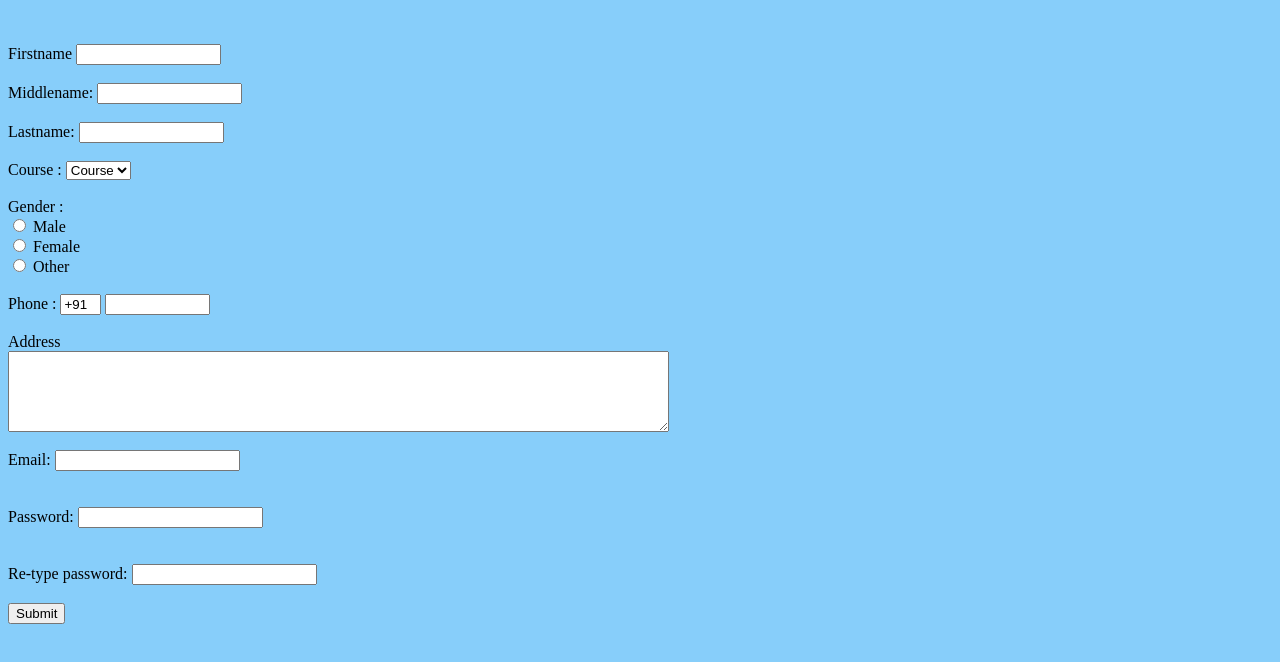
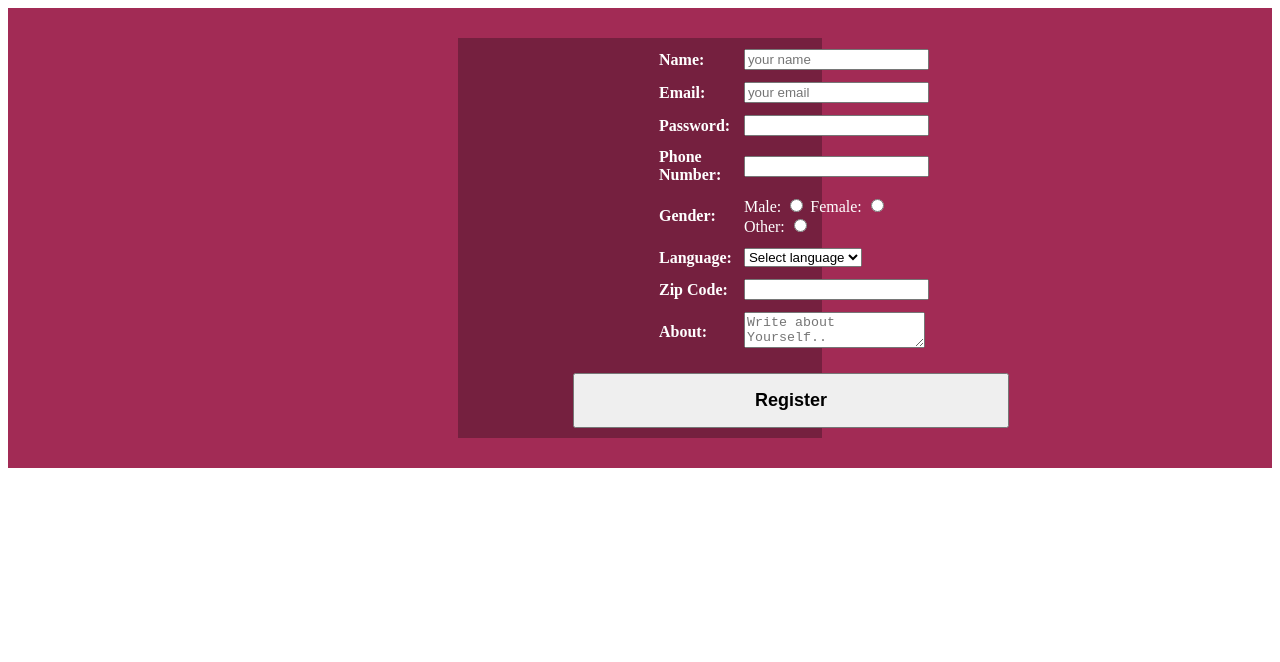
Before and after one commit to ChiragK098/MERN_full_stack_tasks, a plain HTML site: page Tasks_CSS/Task7.html in a window 1280 px wide. Drawn offline with Linux system fonts and the light colour scheme.

Commit message:
Add files via upload

```diff
--- a/Tasks_CSS/Task7.html
+++ b/Tasks_CSS/Task7.html
@@ -1,64 +1,113 @@
-<Html>
-    <head>
-    <title>
-    Registration Page
-    </title>
-    </head>
-    <body bgcolor="Lightskyblue">
-    <br>
-    <br>
-    <form>
+<!DOCTYPE html>
+<html lang="en">
+  <head>
+    <meta charset="UTF-8" />
+    <meta name="viewport" content="width=device-width, initial-scale=1.0" />
+    <title>Task7</title>
+    <style>
+      /* Outer color box */
+      .outer-box {
+        background-color:#A22B55; /* Change to your desired outer box color */
+        padding: 20px 450px;
+      }
 
-    <label> Firstname </label>
-    <input type="text" name="firstname" size="15"/> <br> <br>
-    <label> Middlename: </label>
-    <input type="text" name="middlename" size="15"/> <br> <br>
-    <label> Lastname: </label>
-    <input type="text" name="lastname" size="15"/> <br> <br>
+      /* Inner color box */
+      .inner-box {
+        background-color: #75203F; /* Change to your desired inner box color */
+        padding-left: 100px;
+      }
 
-    <label>
-    Course :
-    </label>
-    <select>
-    <option value="Course">Course</option>
-    <option value="BCA">BCA</option>
-    <option value="BBA">BBA</option>
-    <option value="B.Tech">B.Tech</option>
-    <option value="MBA">MBA</option>
-    <option value="MCA">MCA</option>
-    <option value="M.Tech">M.Tech</option>
-    </select>
+      /* Add some margin to separate the inner and outer boxes */
+      .inner {
+        margin: 10px;
+      }
 
-    <br>
-    <br>
-    <label>
-    Gender :
-    </label><br>
-    <input type="radio" name="male"/> Male <br>
-    <input type="radio" name="female"/> Female <br>
-    <input type="radio" name="other"/> Other
-    <br>
-    <br>
+      /* Additional styles for your form content */
+      table {
+        width: 88%;
+        text-align: left;
+        padding-left: 80px;
+        border-collapse: separate; /* Separate borders for cells */
+        border-spacing: 10px; /* Add space between cells */
+        color: white;
+      }
 
-    <label>
-    Phone :
-    </label>
-    <input type="text" name="country code"  value="+91" size="2"/>
-    <input type="text" name="phone" size="10"/> <br> <br>
-    Address
-    <br>
-    <textarea cols="80" rows="5" value="address">
-    </textarea>
-    <br> <br>
-    Email:
-    <input type="email" id="email" name="email"/> <br>
-    <br> <br>
-    Password:
-    <input type="Password" id="pass" name="pass"> <br>
-    <br> <br>
-    Re-type password:
-    <input type="Password" id="repass" name="repass"> <br> <br>
-    <input type="button" value="Submit"/>
-    </form>
-    </body>
-    </html>
+      /* Your other styles... */
+    </style>
+  </head>
+  <body>
+    <div class="outer-box">
+      <div class="inner-box">
+        <div class="inner">
+          <table>
+            <form>
+              <tr>
+                <th>Name:</th>
+                <td>
+                  <input type="text" placeholder="your name" />
+                </td>
+              </tr>
+              <tr>
+                <th>Email:</th>
+                <td>
+                  <input type="text" placeholder="your email" />
+                </td>
+              </tr>
+              <tr>
+                <th>Password:</th>
+                <td>
+                  <input type="text" />
+                </td>
+              </tr>
+              <tr>
+                <th>Phone Number:</th>
+                <td>
+                  <input type="text" />
+                </td>
+              </tr>
+              <tr>
+                <th>Gender:</th>
+                <td>
+                    Male:
+                  <input type="radio" />
+                  Female:
+                  <input type="radio" />
+                  Other:
+                  <input type="radio" />
+                </td>
+              </tr>
+              <tr>
+                <th>Language:</th>
+                <td>
+                    <select >
+                        <option value="none" selected disabled hidden >Select language</option>
+                        <option>Hindi</option>
+                        <option>English</option>
+                        <option>Spanish</option>
+                    </select>
+                    </td>
+              </tr>
+              <tr>
+                <th>Zip Code:</th>
+                <td>
+                  <input type="text" />
+                </td>
+              </tr>
+              <tr>
+                <th>About:</th>
+                <td>
+                  <textarea placeholder="Write about Yourself.."></textarea>
+                </td>
+              </tr>
+              <!-- Rest of your form content... -->
+            </form>
+            <!-- Your form content here... -->
+          </table>
+          <div style="padding: 10px 5px;">
+            <input type="button" value="Register" style="padding: 15px 180px; font-size: 18px; font-weight: bold;" />
+          </div>
+        </div>
+      </div>
+    </div>
+  </body>
+</html>
```
Also changed, not shown: Tasks_CSS/Task1.html (+18 -15 lines), Tasks_CSS/Task2.html (added, +81 -0 lines), Tasks_HTML/Task2.html (+9 -0 lines), Tasks_HTML/Task5.html (+59 -16 lines).
